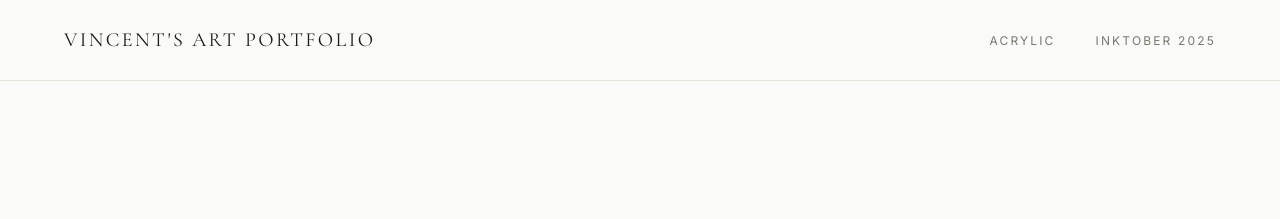
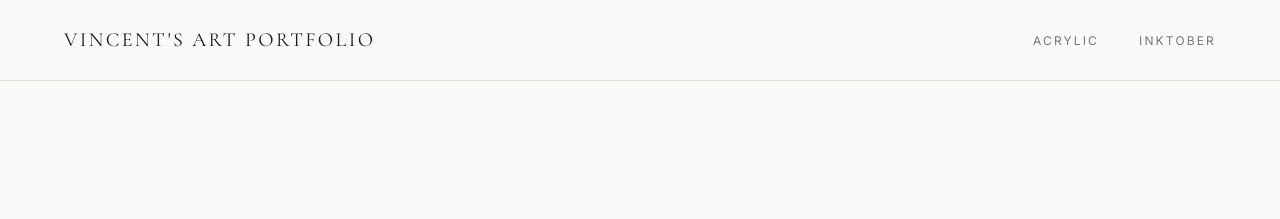
Before and after one commit to VinceFINET/Portfolio, a Jekyll site: the page built from docs/index.md, in a window 1280 px wide. Shown: the top 219 px of the page. Built offline with Jekyll 4.4.1, drawn with Linux system fonts in a browser that asks for light colours.

Commit message:
fix the broken link in the upper right

```diff
--- a/docs/_layouts/default.html
+++ b/docs/_layouts/default.html
@@ -29,9 +29,9 @@
           </a>
         </li>
         <li>
-          <a href="{{ '/inktober2025/' | relative_url }}"
-             {% if page.url == '/inktober2025/' %}class="active"{% endif %}>
-            Inktober 2025
+          <a href="{{ '/inktober/' | relative_url }}"
+             {% if page.url == '/inktober/' %}class="active"{% endif %}>
+            Inktober
           </a>
         </li>
       </ul>
```
